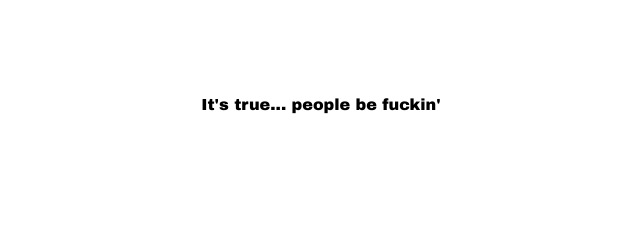
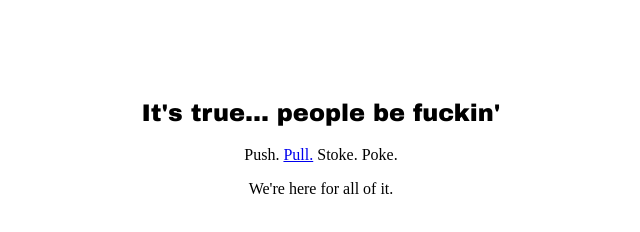
Before and after one commit to cdmpcreative/everyonesfucking, a plain HTML site: page index.html in a window 1280 px wide. Shown: the whole page, without its empty margins (319-959 px from the left). Drawn offline with Linux system fonts and the light colour scheme.

Commit message:
Update index.html

```diff
--- a/index.html
+++ b/index.html
@@ -13,7 +13,9 @@
     <br>
     <div id="header">
       <font face="Arial Black"><strong>
-      <p style="text-align:center">It's true... people be fuckin'</p></strong></font>
+      <h2 style="text-align:center">It's true... people be fuckin'</h2></strong></font>
+      <p style="text-align:center">Push. <a target="_blank" href="https://www.pullbmx.com">Pull.</a> Stoke. Poke.</p></strong></font>
+      <p style="text-align:center">We're here for all of it.</p></strong></font>
     </div>
   </body>
 </html>
```
